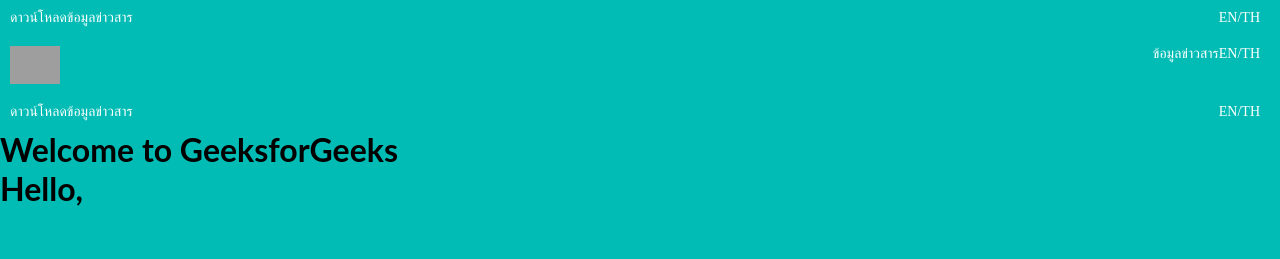
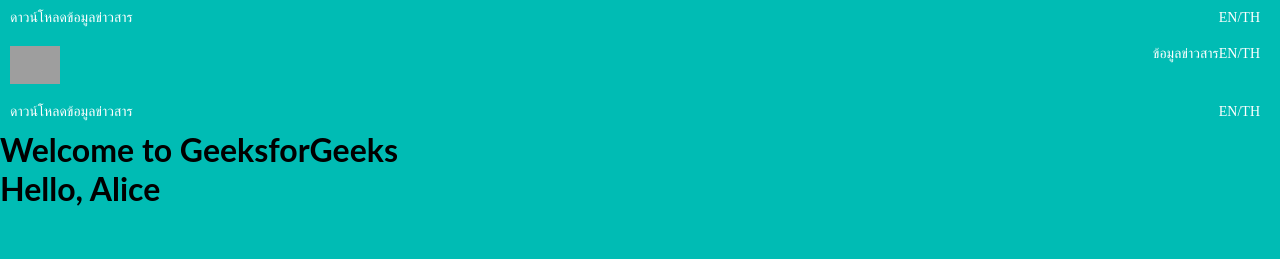
Before and after one commit to nutv99/react-ts-lotus_online, a React (Create React App) app: page / in a window 1280 px wide. Shown: the top 259 px of the page. Built offline with nearby package versions, Linux system fonts and the light colour scheme; grey boxes are pictures that could not be loaded.

Commit message:
2 files modified

```diff
--- a/App.tsx
+++ b/App.tsx
@@ -18,7 +18,8 @@
 }
 
 export default function App() {
-  let menu = ['aaa', 'bbb'];
+  let menu99 = ['aaa', 'bbb'];
+  const obj = {name: 'Alice', age: 29, country: 'Austria'};
   return (
     <div className="header99">
       <div className="topbar flex">
@@ -41,7 +42,7 @@
       {/* <Welcome name="Edite" /> */}
       <MytopBar />
       <Demo />
-      <MyFlatList name="menu" />
+      <MyFlatList data={obj} />
     </div>
   );
 }
--- a/components/myflatList.tsx
+++ b/components/myflatList.tsx
@@ -1,8 +1,8 @@
-import * as React  from 'react'
+import * as React from 'react';
 import '../style.css';
 
-function MyFlatList(props) {
-  return <h1>Hello, {props[0]}</h1>;
+function MyFlatList({data: {name, age, country}}) {
+  return <h1>Hello, {name}</h1>;
 }
 
-export default MyFlatList ;
+export default MyFlatList;
```
